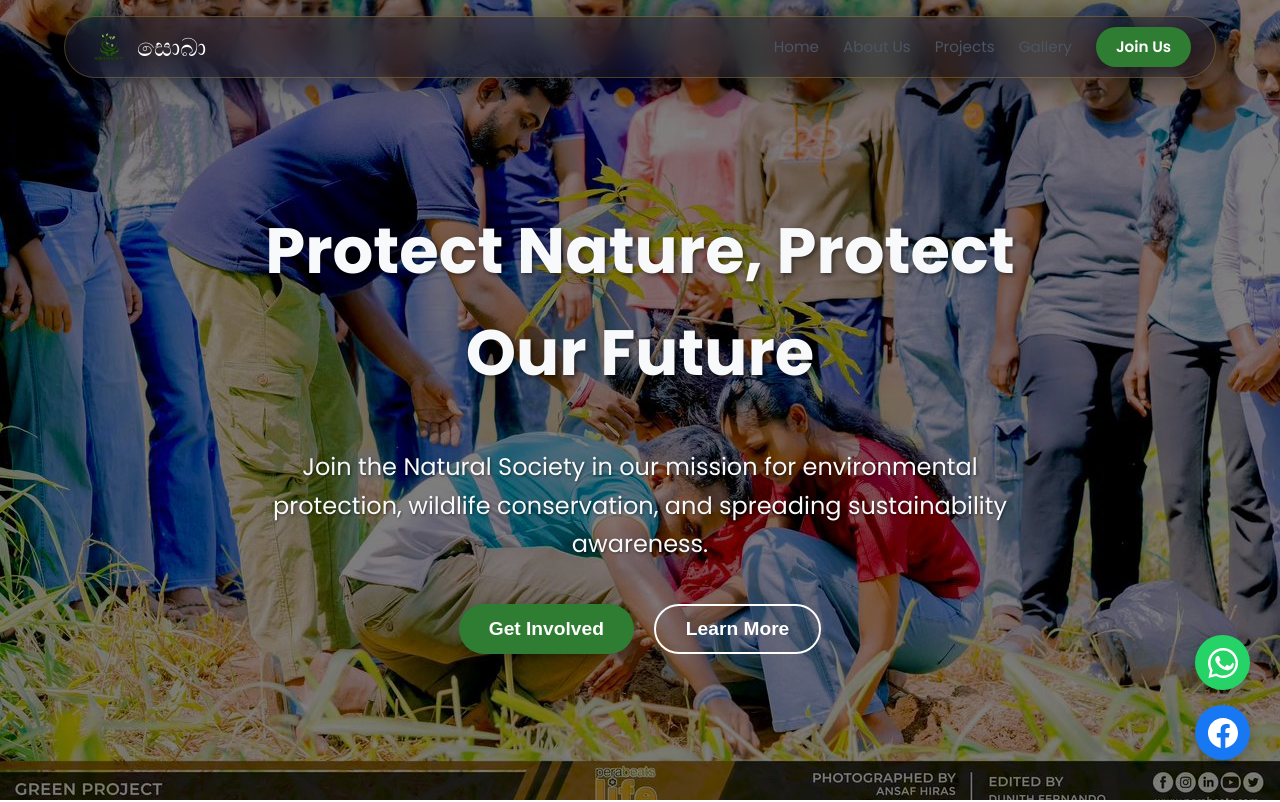
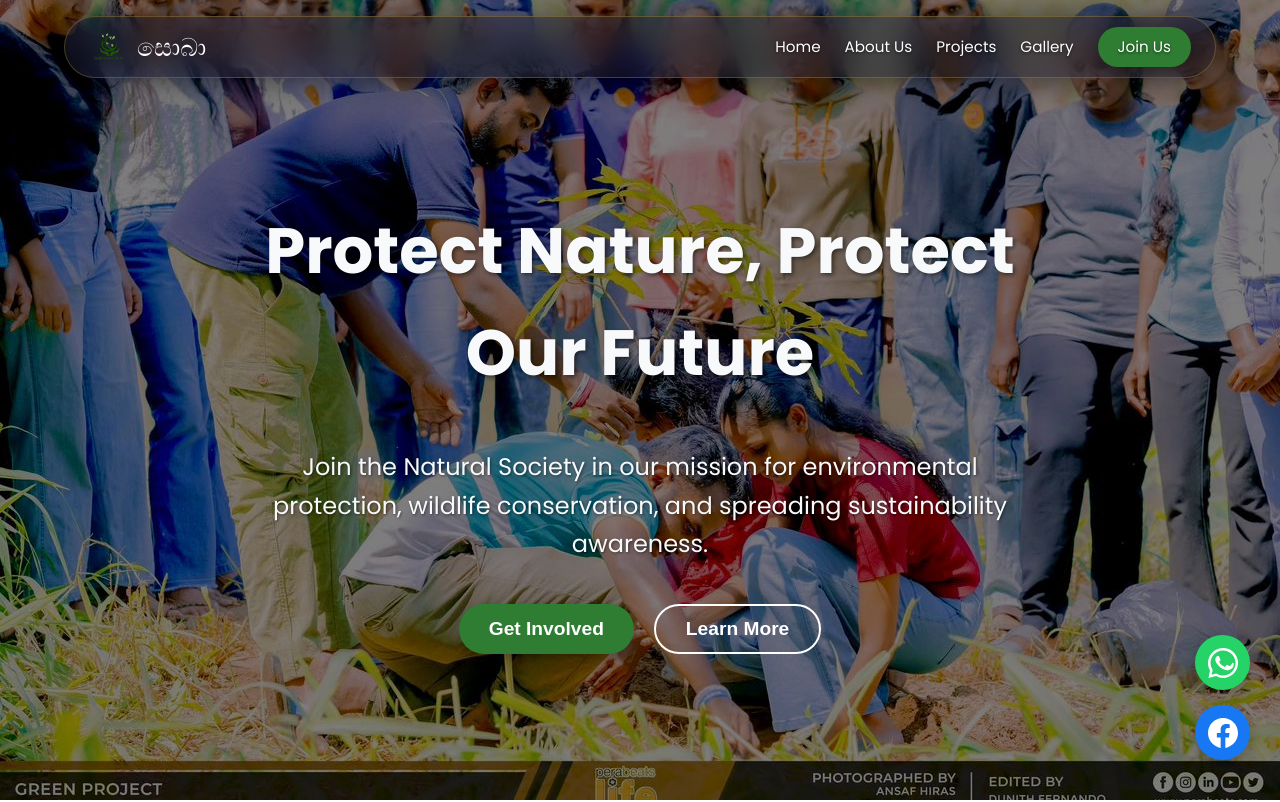
Before and after one commit to DulajE032/sobasociety, a React (Vite) app: page / in a window 1280 px wide. Shown: the top 802 px of the page. Built offline with nearby package versions, Linux system fonts and the light colour scheme; a web font is replaced by a local one.

Commit message:
add mobile video permissions

```diff
--- a/src/components/navbar/navBar.css
+++ b/src/components/navbar/navBar.css
@@ -38,10 +38,11 @@ NAV LINKS (DEFAULT = MOBILE/SIDEBAR)
   display: flex;
   flex-direction: column;
   position: fixed;
-  top: 0;
+  top: 10px;
   left: -280px; /* Hidden completely off-screen by default */
   width: 250px;
-  height: 100vh;
+  height: 55vh;
+  border-radius:25px;
   background: rgba(20, 20, 35, 0.95);
   backdrop-filter: blur(20px);
   -webkit-backdrop-filter: blur(20px);
@@ -62,8 +63,10 @@ NAV LINKS (DEFAULT = MOBILE/SIDEBAR)
 /* NAV LINK STYLE */
 .nav-links a {
 text-decoration: none;
-color: var(--text-color, #ffffff); /* Added fallback white */
+color: #ffffff;
 font-size: 0.95rem;
+font-weight: 500;
+text-shadow: 0 1px 3px rgba(0, 0, 0, 0.6);
 display: inline-flex;
 align-items: center;
 justify-content: center;
--- a/src/components/navbar/navBar.jsx
+++ b/src/components/navbar/navBar.jsx
@@ -29,6 +29,23 @@ const Navbar = () => {
     }, 100);
   };
 
+  const handleScrollLink = (e, sectionId) => {
+    // Prevent default react-router behavior
+    e.preventDefault();
+    setIsMenuOpen(false);
+
+    // First route back to home page
+    navigate('/');
+
+    // Wait a tiny bit for the page to render, then scroll to the element
+    setTimeout(() => {
+      const section = document.getElementById(sectionId);
+      if (section) {
+        section.scrollIntoView({ behavior: 'smooth' });
+      }
+    }, 100);
+  };
+
   return (
     <>
       <div
@@ -53,8 +70,8 @@ const Navbar = () => {
           <div className={`nav-links ${isMenuOpen ? 'mobile-nav-dropdown' : ''}`}>
             <Link to="/" onClick={() => setIsMenuOpen(false)}>Home</Link>
             <Link to="/about" onClick={() => setIsMenuOpen(false)}>About Us</Link>
-            <Link to="/#projects" onClick={() => setIsMenuOpen(false)}>Projects</Link>
-            <Link to="/#gallery" onClick={() => setIsMenuOpen(false)}>Gallery</Link>
+            <a href="/#projects" onClick={(e) => handleScrollLink(e, 'projects')}>Projects</a>
+            <a href="/#gallery" onClick={(e) => handleScrollLink(e, 'gallery')}>Gallery</a>
             <Link to="/form" className="btn-primary" style={{color:'white', textDecoration:'none', padding:'8px 20px'}} onClick={() => setIsMenuOpen(false)}>Join Us</Link>
           </div>
         </div>
--- a/src/index.css
+++ b/src/index.css
@@ -8,6 +8,8 @@
   --surface-white: #FFFFFF;
   --text-dark: #2C3E50;
   --text-light: #F8F9FA;
+
+
 }
 
 body {
```
